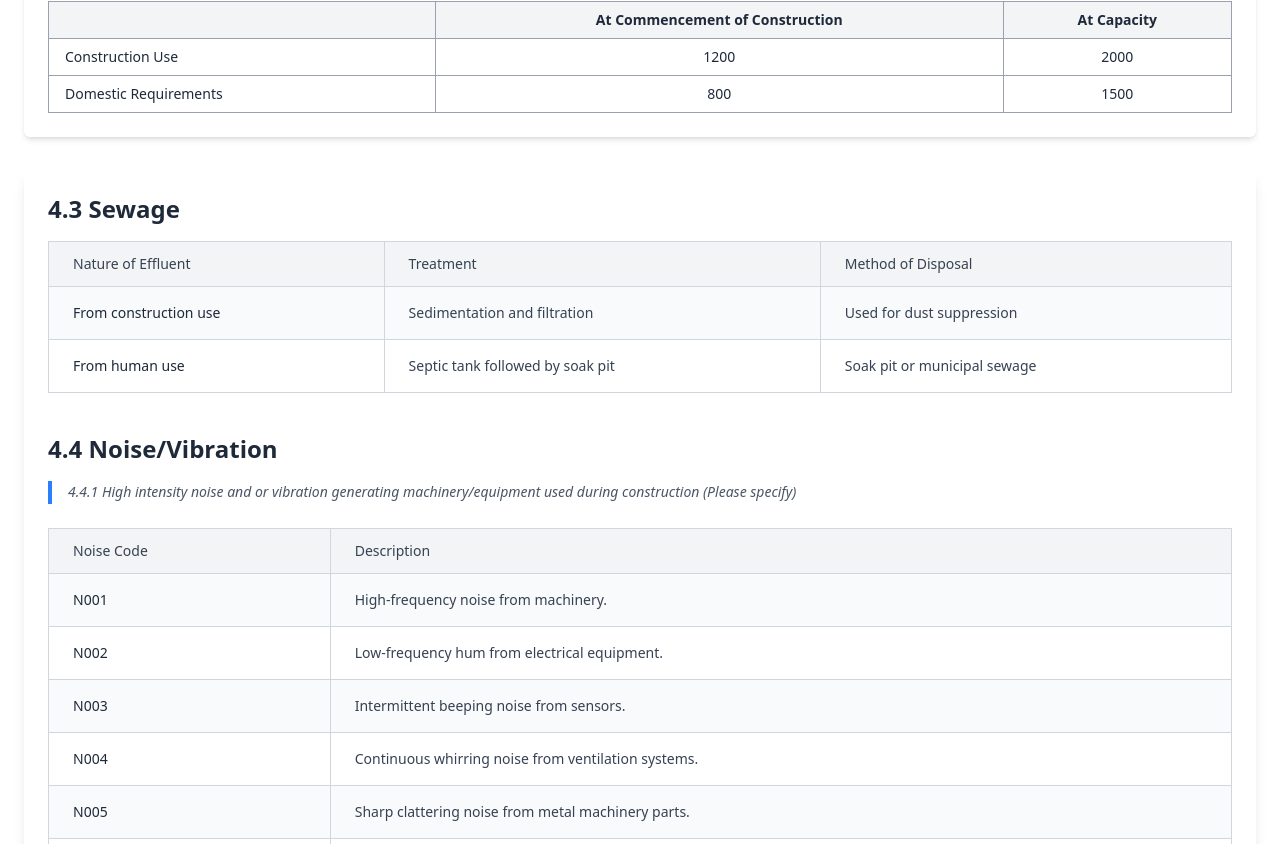
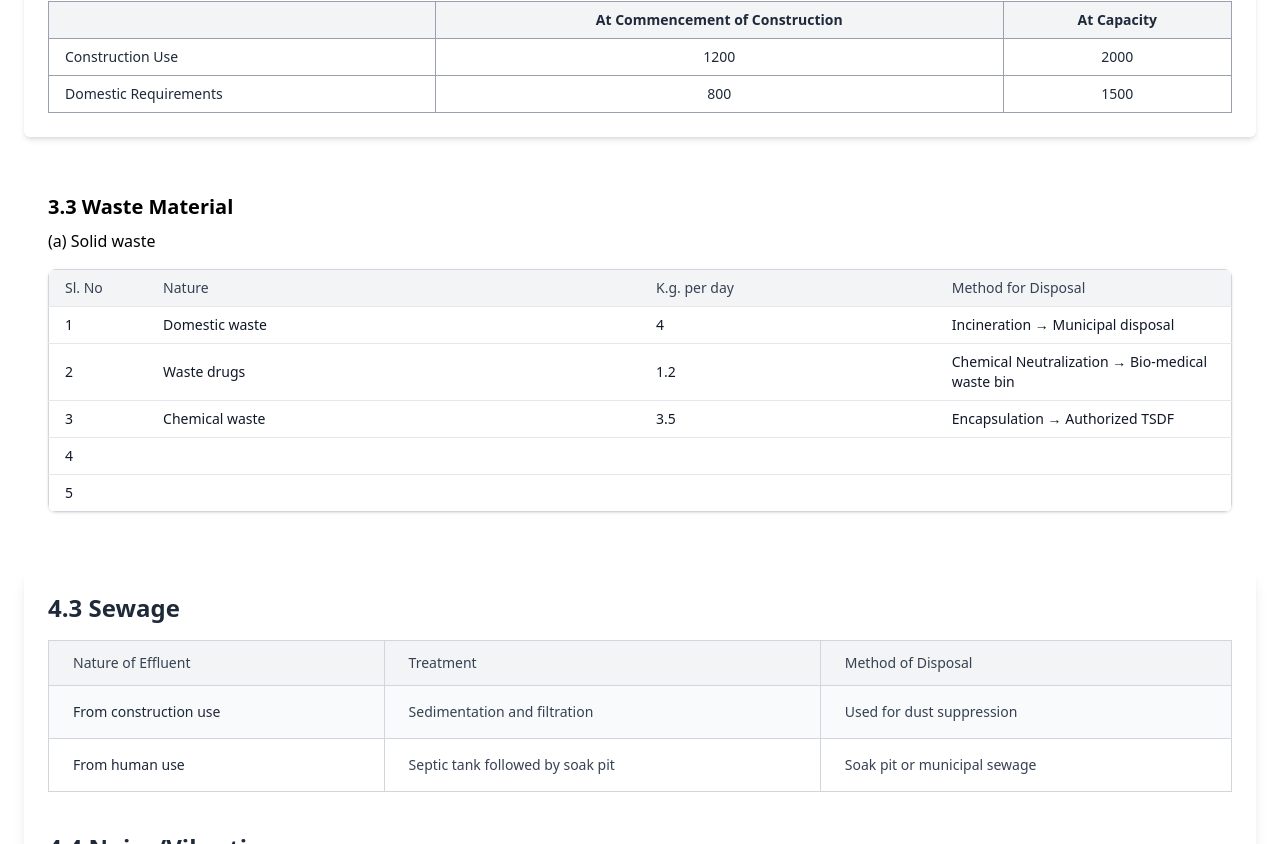
Before and after one commit to DilukaB/BOI-Application-Views, a React (Vite) app in the folder BOI Housing/Frontend/: page / in a window 1280 px wide. Shown: the part 2876-3720 px from the top of the page. Built offline with nearby package versions, Linux system fonts and the light colour scheme.

Commit message:
Update App.jsx

```diff
--- a/BOI Housing/Frontend/src/App.jsx
+++ b/BOI Housing/Frontend/src/App.jsx
@@ -284,13 +284,14 @@ Thank you for your cooperation.
       <SiteLocationsForm siteLocations={locationsData.siteLocations || []} />
       <EquipmentTable equipmentList={locationsData.equipmentList || []} />
       <WaterConsumptionTable waterConsumptions={locationsData.waterConsumptions || []} />
+        <SolidWaste/>
       <NoiseDescriptionComponent />
       <ElectricityTable electricityList={locationsData.electricityList || []} />
       <ContactOfficerTable contactOfficerList={locationsData.contactOfficerList || []} />
       <InvestorTable investorList={locationsData.investorList || []} />
       <InvestmentDocumentChecklist />
       <AnnexureIIForm />
-      <SolidWaste/>
+
 
     </div>
   );
```
